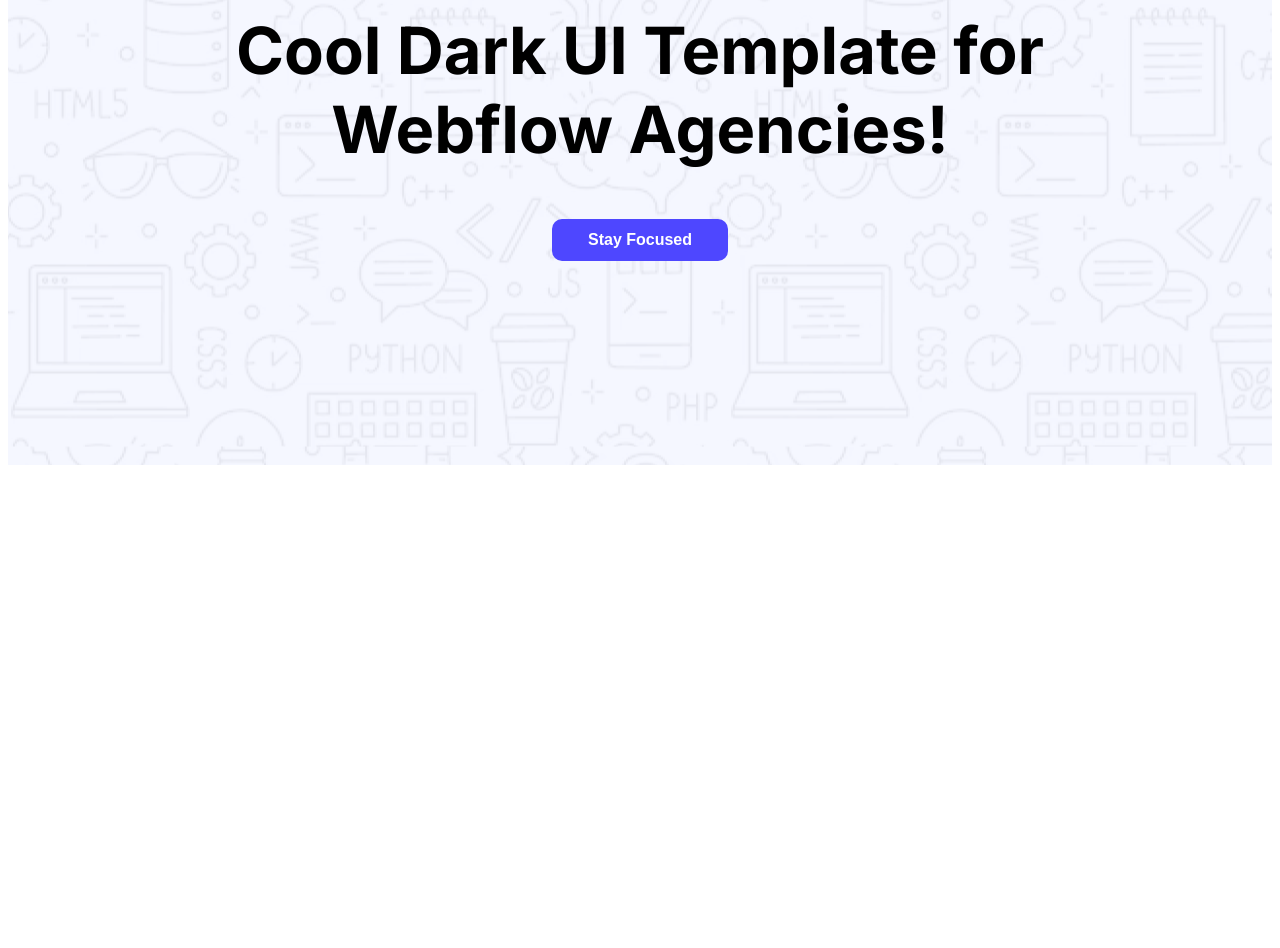
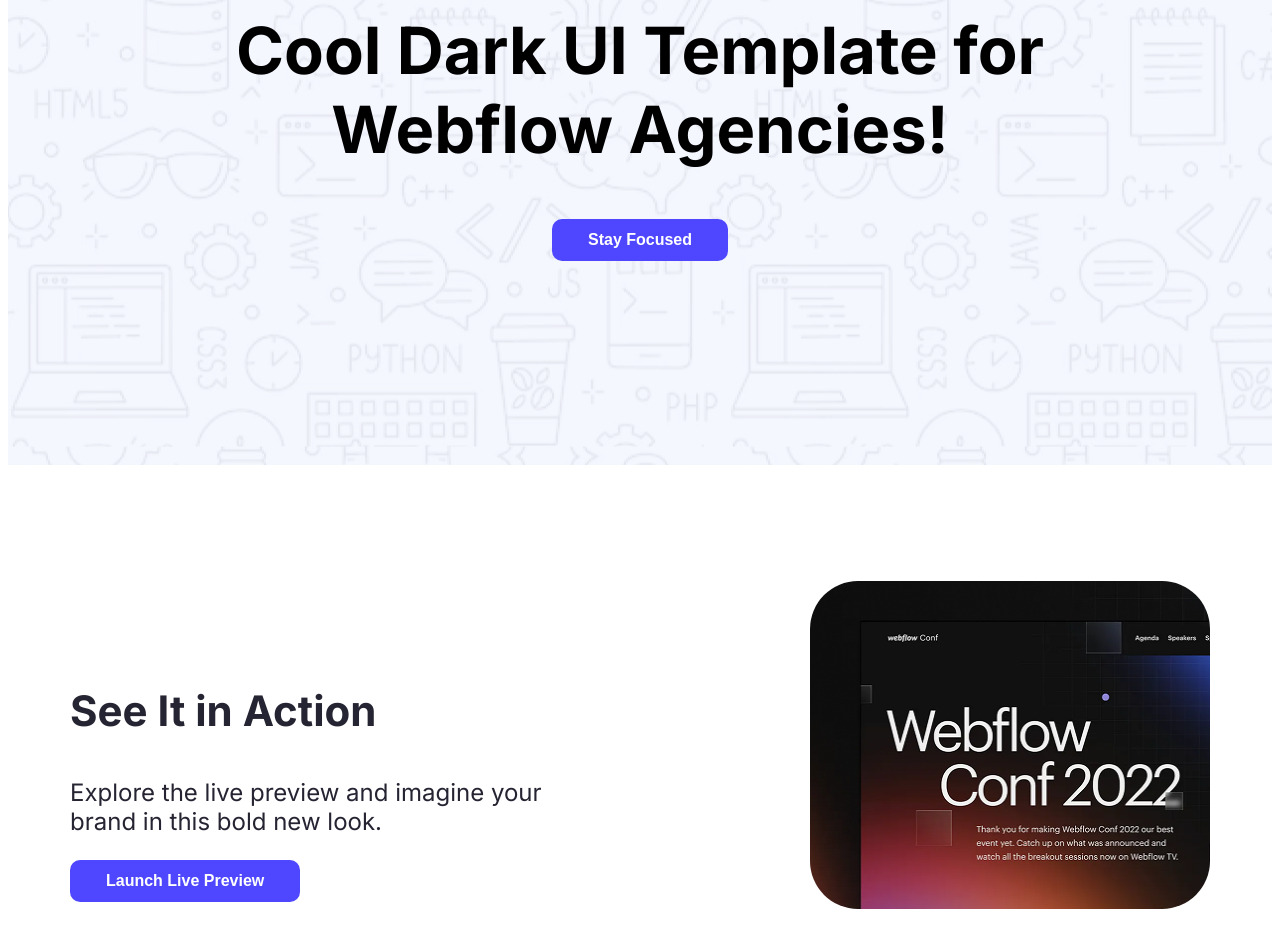
Before and after one commit to PushpitaIman/assign-webflow-013, a plain HTML site: page index.html in a window 1280 px wide. Shown: the part 232-1180 px from the top of the page. Before the commit the page ends 800 px from the top, so only its background shows below. Drawn offline with Linux system fonts and the light colour scheme.

Commit message:
new sec added

```diff
--- a/index.html
+++ b/index.html
@@ -24,8 +24,14 @@
 
         </div>
     </header>
-    <main>
-
+    <main class="main-style">
+         <div><section class="action">
+            <h3 class="action-font">See It in Action</h3>
+            <p class="sec-descri">Explore the live preview and imagine your brand in this bold new look.</p>
+            <button class="btn-prem">Launch Live Preview</button>
+         </section>
+         </div>
+         <img class="winimini" src="Assets/wc-mini.png" alt="">
     </main>
     <footer>
 
--- a/style/styles.css
+++ b/style/styles.css
@@ -61,3 +61,31 @@ nav{
     text-align: center;
     margin-bottom: 50px;
 }
+.main-style{
+    max-width: 1140px;
+    margin: 116px auto;
+    display: flex;
+    justify-content: space-between;
+}
+.action-font{
+    font-size: 42px;
+    font-weight: bold;
+    color: #252432;
+}
+.sec-descri{
+    font-size: 24px;
+    color: #252432;
+}
+
+.winimini{
+    width: 400px;
+    height: 328px;
+    border-radius: 48px;
+}
+.action{
+    border-radius: 10px;
+    padding: 62px 0;
+    width: 517px;
+    height: 203px;
+
+}
```
